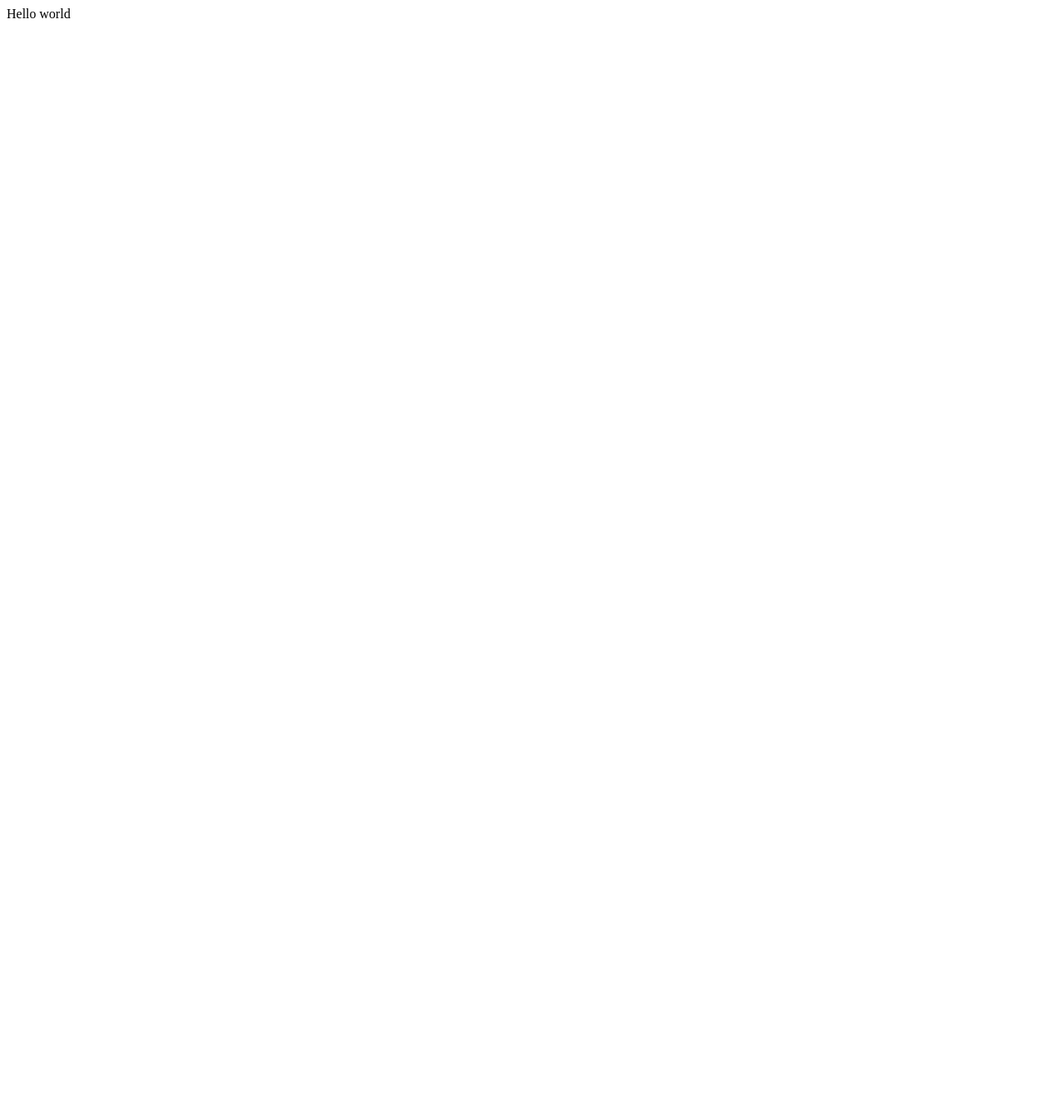
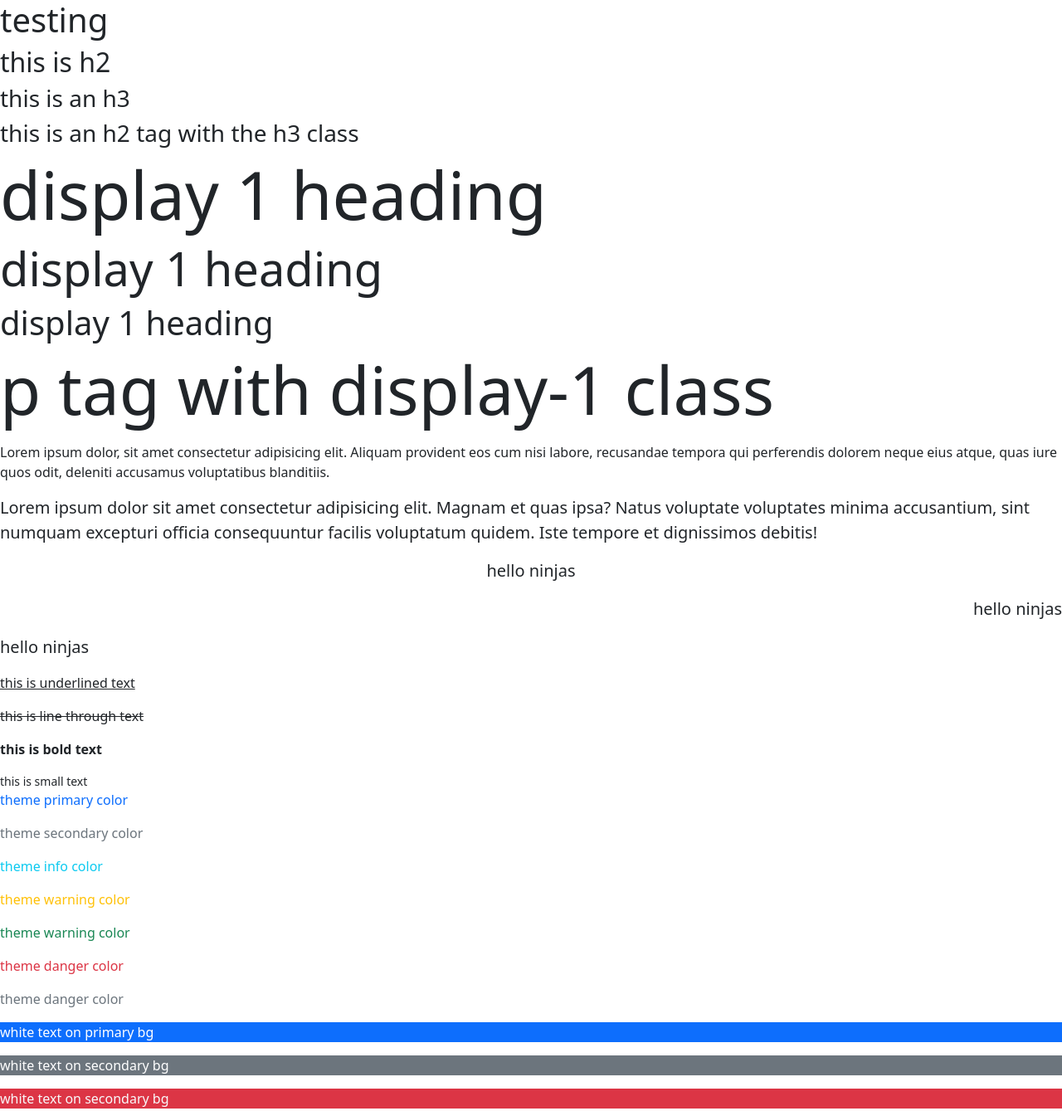
Before and after one commit to DotDotDottt/M02TutorialKight, a plain HTML site: page index.html in a window 1280 px wide. Shown: the whole page at 83% size. Before the commit the page ends 800 px from the top, so only its background shows below. Drawn offline with nearby package versions, Linux system fonts and the light colour scheme.

Commit message:
lesson 1 and 2

```diff
--- a/index.html
+++ b/index.html
@@ -1,13 +1,48 @@
-<!DOCTYPE html>
-<html>
-  <head>
-    <meta charset="utf-8">
-    <meta name="viewport" content="width=device-width">
-    <title>replit</title>
-    <link href="style.css" rel="stylesheet" type="text/css" />
-  </head>
-  <body>
-    Hello world
-    <script src="script.js"></script>
-  </body>
+<html lang="en">
+<head>
+  <meta charset="UTF-8">
+  <meta http-equiv="X-UA-Compatible" content="IE=edge">
+  <meta name="viewport" content="width=device-width, initial-scale=1.0">
+  <link href="https://cdn.jsdelivr.net/npm/bootstrap@5.0.2/dist/css/bootstrap.min.css" rel="stylesheet" integrity="sha384-EVSTQN3/azprG1Anm3QDgpJLIm9Nao0Yz1ztcQTwFspd3yD65VohhpuuCOmLASjC" crossorigin="anonymous">
+
+  <title>Net Ninja Pro - the book</title>
+</head>
+<body>
+  <h1>testing</h1>
+  <h2>this is h2</h2>
+  <h3>this is an h3</h3>
+  <h2 class="h3">this is an h2 tag with the h3 class</h2>
+
+  <h1 class="display-1">display 1 heading</h1>
+  <h1 class="display-4">display 1 heading</h1>
+  <h1 class="display-6">display 1 heading</h1>
+  <p class="display-1">p tag with display-1 class</p>
+
+
+  <p>Lorem ipsum dolor, sit amet consectetur adipisicing elit. Aliquam provident eos cum nisi labore, recusandae tempora qui perferendis dolorem neque eius atque, quas iure quos odit, deleniti accusamus voluptatibus blanditiis.</p>
+  <p class="lead">Lorem ipsum dolor sit amet consectetur adipisicing elit. Magnam et quas ipsa? Natus voluptate voluptates minima accusantium, sint numquam excepturi officia consequuntur facilis voluptatum quidem. Iste tempore et dignissimos debitis!</p>
+  <p class="lead text-center">hello ninjas</p>
+  <p class="lead text-end">hello ninjas</p>
+  <p class="lead text-start">hello ninjas</p>
+
+
+  <p class="text-decoration-underline">this is underlined text</p>
+  <p class="text-decoration-line-through">this is line through text</p>
+  <p class="fw-bold">this is bold text</p>
+  <small>this is small text</small>
+
+  <p class="text-primary">theme primary color</p>
+  <p class="text-secondary">theme secondary color</p>
+  <p class="text-info">theme info color</p>
+  <p class="text-warning">theme warning color</p>
+  <p class="text-success">theme warning color</p>
+  <p class="text-danger">theme danger color</p>
+  <p class="text-muted">theme danger color</p>
+
+  <p class="text-white bg-primary">white text on primary bg</p>
+  <p class="text-white bg-secondary">white text on secondary bg</p>
+  <p class="text-light bg-danger">white text on secondary bg</p>
+
+  <script src="https://cdn.jsdelivr.net/npm/bootstrap@5.0.2/dist/js/bootstrap.bundle.min.js" integrity="sha384-MrcW6ZMFYlzcLA8Nl+NtUVF0sA7MsXsP1UyJoMp4YLEuNSfAP+JcXn/tWtIaxVXM" crossorigin="anonymous"></script>
+</body>
 </html>
```
Also changed, not shown: assests/ebook-cover.png (added), assests/kindle.png (added).
